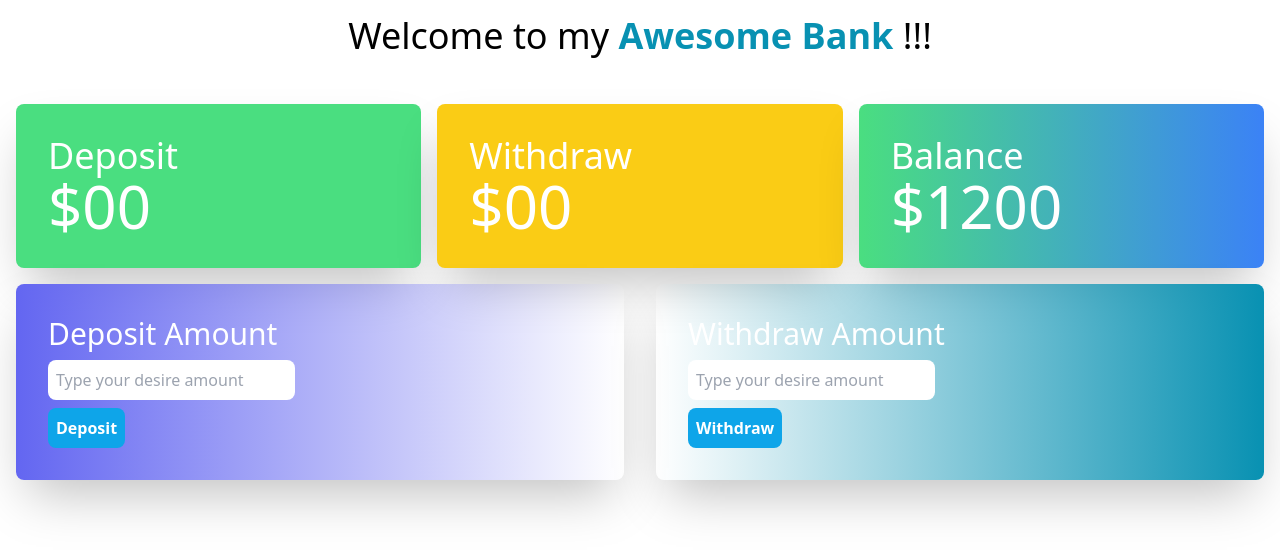
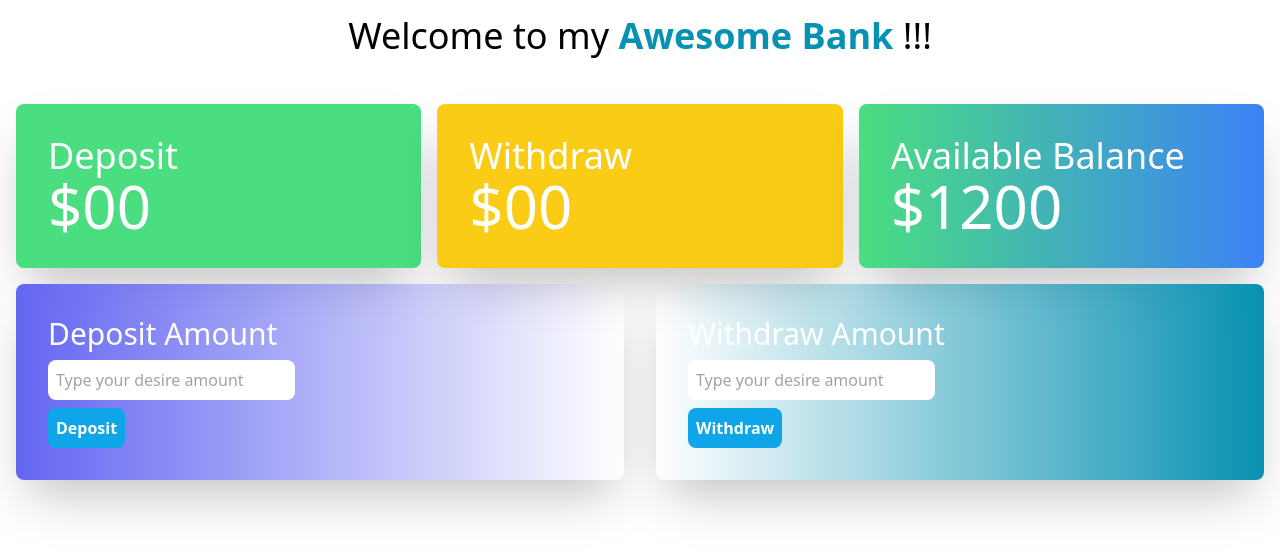
Before and after one commit to mdshakil04/Bank-Calculation, a plain HTML site: page main.html in a window 1280 px wide. Drawn offline with nearby package versions, Linux system fonts and the light colour scheme.

Commit message:
Lottle changes done

```diff
--- a/main.html
+++ b/main.html
@@ -19,7 +19,7 @@
                 <h2 class=" text-6xl">$<span id="withdraw-total">00</span></h2>
             </div>
             <div class="bg-gradient-to-r from-green-400 to-blue-500 hover:from-pink-500 hover:to-yellow-500 p-8 rounded-lg text-white shadow-2xl">
-                <h1 class=" text-4xl">Balance</h1>
+                <h1 class=" text-4xl">Available Balance</h1>
                 <h2 class=" text-6xl">$<span id="total-balance">1200</span></h2>
             </div>
         </div>
```
